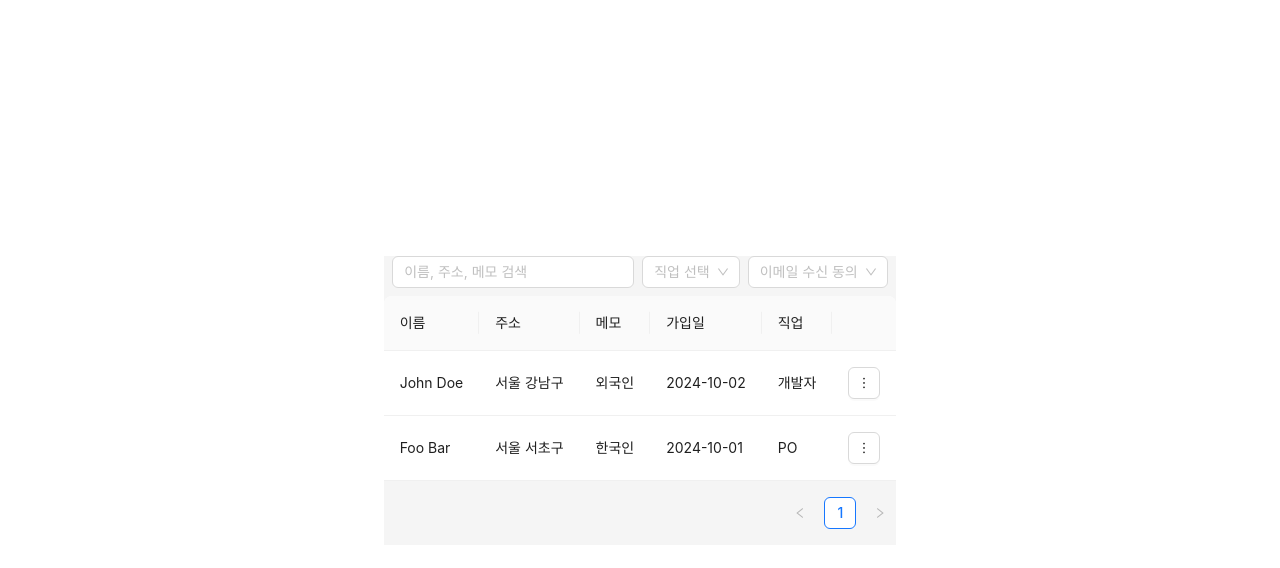
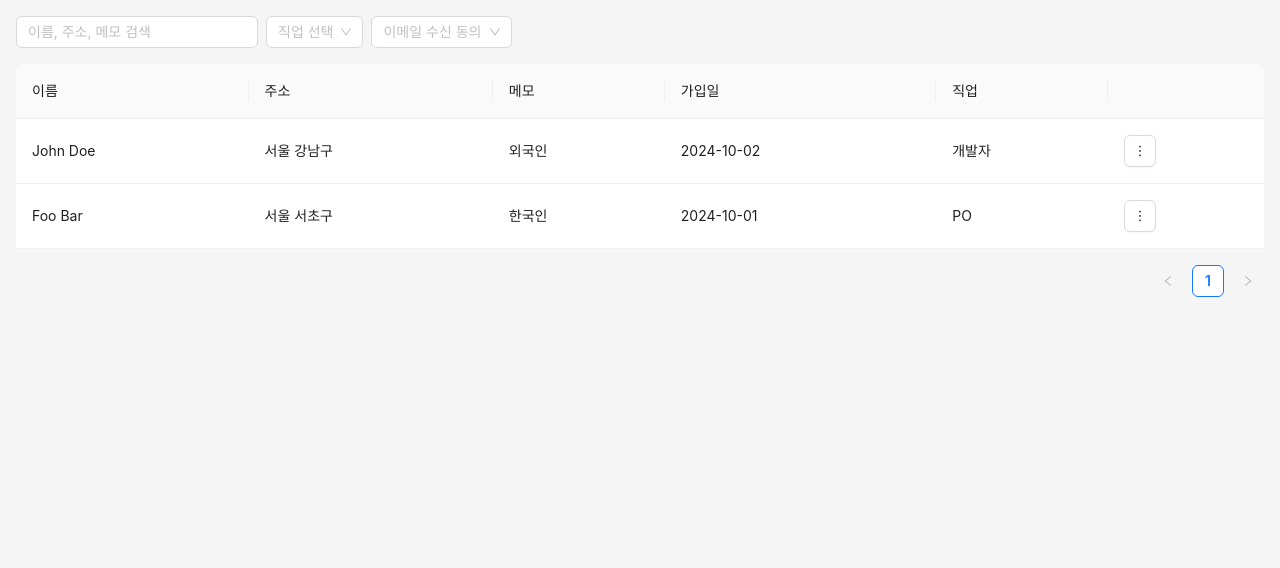
Before and after one commit to zinsani/recatch-test, a React (Vite) app: page / in a window 1280 px wide. Shown: the top 568 px of the page. Built offline with nearby package versions, Linux system fonts and the light colour scheme; a web font is replaced by a local one.

Commit message:
Update Layout style to fit to the viewport height

```diff
--- a/src/app/ui/App.css
+++ b/src/app/ui/App.css
@@ -1,4 +1,3 @@
 #root {
-  margin: 0 auto;
-  text-align: center;
+  min-height: 100vh;
 }
--- a/src/app/ui/index.css
+++ b/src/app/ui/index.css
@@ -12,69 +12,14 @@
   font-weight: 400;
 
   color-scheme: light dark;
-  /* color: rgba(255, 255, 255, 0.87); */
-  /* background-color: #242424; */
-  color: var(--ant-color-text-base);
-  background-color: var(--ant-color-bg-base);
 
   font-synthesis: none;
   text-rendering: optimizeLegibility;
   -webkit-font-smoothing: antialiased;
   -moz-osx-font-smoothing: grayscale;
-}
-
-a {
-  font-weight: 500;
-  color: #646cff;
-  text-decoration: inherit;
-}
-a:hover {
-  /* color: #535bf2; */
-  color: #747bff;
+  margin: 0;
 }
 
 body {
   margin: 0;
-  display: flex;
-  place-items: center;
-  min-width: 320px;
-  min-height: 100vh;
 }
-
-h1 {
-  font-size: 3.2em;
-  line-height: 1.1;
-}
-
-button {
-  border-radius: 8px;
-  border: 1px solid transparent;
-  padding: 0.6em 1.2em;
-  font-size: 1em;
-  font-weight: 500;
-  font-family: inherit;
-  cursor: pointer;
-  transition: border-color 0.25s;
-  /* background-color: #1a1a1a; */
-  background-color: #f9f9f9;
-}
-button:hover {
-  border-color: #646cff;
-}
-button:focus,
-button:focus-visible {
-  outline: 4px auto -webkit-focus-ring-color;
-}
-
-@media (prefers-color-scheme: light) {
-  :root {
-    color: #213547;
-    background-color: #ffffff;
-  }
-  a:hover {
-    color: #747bff;
-  }
-  button {
-    background-color: #f9f9f9;
-  }
-}
--- a/src/pages/user-page.tsx
+++ b/src/pages/user-page.tsx
@@ -13,7 +13,11 @@ function UserPage() {
 
   return (
     <>
-      <Space direction="vertical" style={{ width: "100%" }}>
+      <Space
+        direction="vertical"
+        size="middle"
+        style={{ display: "flex", padding: "1rem" }}
+      >
         <Space wrap>
           <Input placeholder="이름, 주소, 메모 검색" />
           <Select placeholder="직업 선택" allowClear options={jobOptions} />
--- a/src/shared/ui/Layout.tsx
+++ b/src/shared/ui/Layout.tsx
@@ -3,7 +3,7 @@ import { Layout as ALayout } from "antd";
 
 function Layout({ children }: PropsWithChildren) {
   return (
-    <ALayout>
+    <ALayout style={{ minHeight: "100vh" }}>
       <ALayout.Content>{children}</ALayout.Content>
     </ALayout>
   );
```
